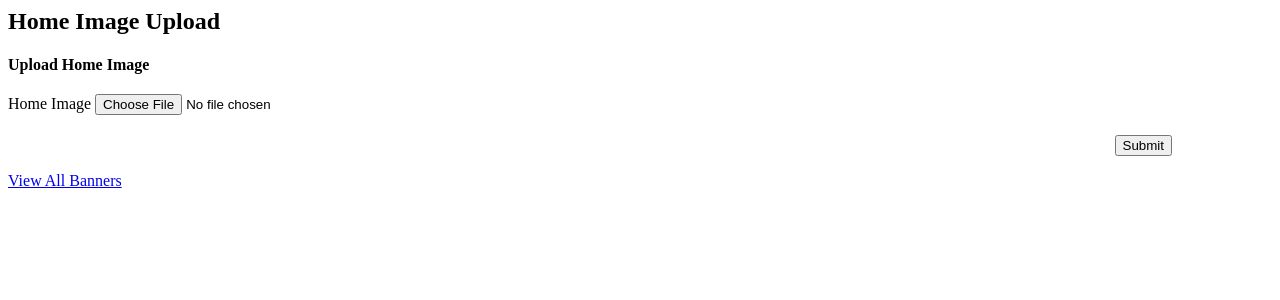
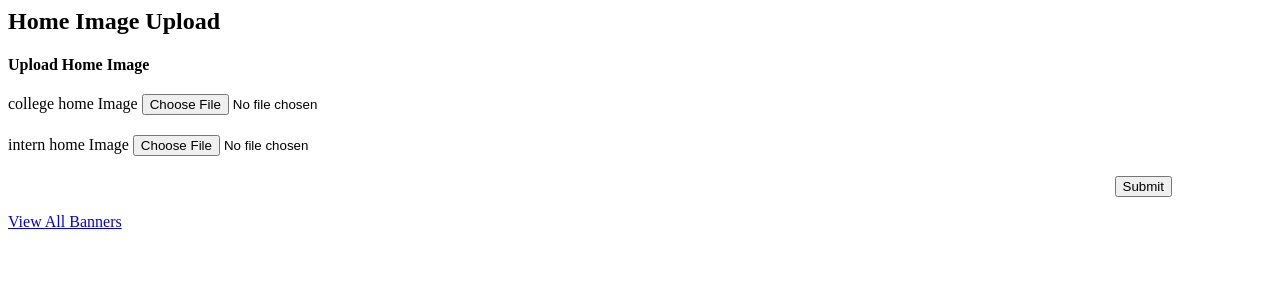
Before and after one commit to Abishake01/Altruisty_startup_launchpad, a Django app: template templates/Master/openimage.html in a window 1280 px wide. Shown: the top 300 px of the page. Run offline with Django 5.2, Linux system fonts and the light colour scheme; the template is opened without the code that fills it, so the values that code supplies are empty.

Commit message:
home intern

```diff
--- a/Banner/forms.py
+++ b/Banner/forms.py
@@ -9,4 +9,4 @@ class BannerForm(forms.ModelForm):
 class HomeImageForm(forms.ModelForm):
     class Meta:
         model = HomeImage
-        fields = ['open_image']
+        fields = ['college_home','inetern_home']
--- a/Banner/models.py
+++ b/Banner/models.py
@@ -13,7 +13,8 @@ class Banner(models.Model):
         return f"Banner {self.id} - {self.uploaded_at}"
 
 class HomeImage(models.Model):
-    open_image = models.BinaryField(null=True, blank=True)
+    college_home = models.BinaryField(null=True, blank=True)
+    intern_home = models.BinaryField(null=True, blank=True)
     uploaded_at = models.DateTimeField(auto_now_add=True)
 
     class Meta:
--- a/Banner/views.py
+++ b/Banner/views.py
@@ -45,10 +45,12 @@ def homeimage_upload(request):
         try:
             logger.info(f"Files received: {request.FILES}")
 
-            open_image = request.FILES.get('open_image').read() if 'open_image' in request.FILES else None
+            college_home = request.FILES.get('college_home').read() if 'college_home' in request.FILES else None
+            intern_home = request.FILES.get('intern_home').read() if 'intern_home' in request.FILES else None
 
             home_image = HomeImage(
-                open_image=open_image
+                intern_home=intern_home,
+                college_home=college_home
             )
             home_image.save()
             return JsonResponse({'status': 'success'})
--- a/templates/Master/openimage.html
+++ b/templates/Master/openimage.html
@@ -11,7 +11,15 @@
             <div class="card-body custom-input">
                 <div class="row g-3">
                     <div class="col-md-6" style="margin-bottom:20px">
-                        <label class="form-label" for="open_image">Home Image</label>
+                        <label class="form-label" for="open_image">college home Image</label>
+                        <input class="form-control"
+                               id="open_image"
+                               type="file"
+                               placeholder="Upload home image"
+                               required />
+                    </div>
+                    <div class="col-md-6" style="margin-bottom:20px">
+                        <label class="form-label" for="open_image">intern home Image</label>
                         <input class="form-control"
                                id="open_image"
                                type="file"
```
Also changed, not shown: Banner/migrations/0001_initial.py, Master/migrations/0003_bannerupload_uploaded_at_alter_bannerupload_banner1_and_more.py (added).
